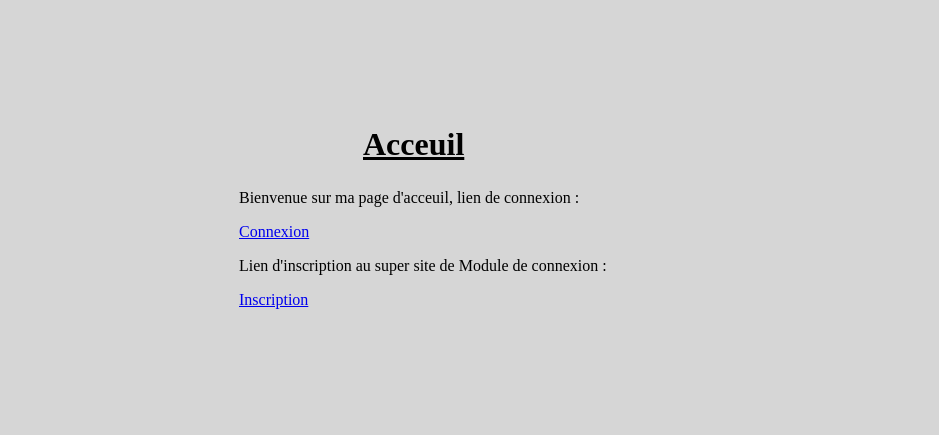
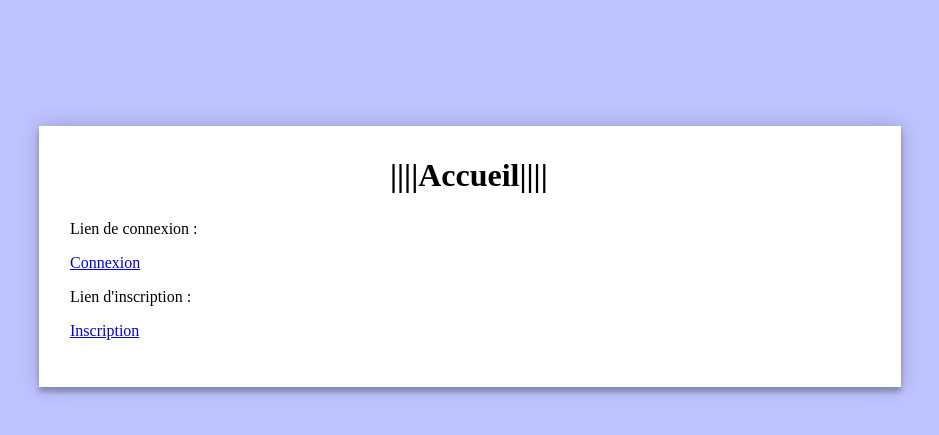
Before and after one commit to antonin-conrazier/module-connexion, a PHP site: page / in a window 1280 px wide. Shown: the top 435 px of the page, without its empty margins (201-1140 px from the left). Run offline with PHP 8.4, Linux system fonts and the light colour scheme.

Commit message:
Add files via upload

```diff
--- a/config.php
+++ b/config.php
@@ -1,5 +1,4 @@
 <?php
-
 return [
     // Configuration de la base de données
     'db_host' => 'localhost',
--- a/connexion.php
+++ b/connexion.php
@@ -1,7 +1,7 @@
 <?php
 
 session_start();
-if (isset($_POST["submit"])) {
+    if (isset($_POST["submit"])) {
     $connect = mysqli_connect("localhost", "root", "", "moduleconnexion");
     $request = "SELECT login, password FROM utilisateurs WHERE login = '" . $_POST["login"] . "'";
     $query = mysqli_query($connect, $request);
@@ -41,7 +41,7 @@ if (isset($_POST["submit"])) {
           </div>
 
 
-<p style='color:rgb(19, 25, 61)'><a href="inscription.php">Inscription</a></p>
+<p><a href="inscription.php">Inscription</a></p>
 
                 </form>
             </div>
--- a/index.css
+++ b/index.css
@@ -1,23 +1,45 @@
 body{
-    background: #d6d6d6;
+    background: #bec4ff;
 }
+
+#button{
+    background-color: rgb(37, 37, 37);
+    color: #ffffff;
+    border: 1px solid #000000;
+    padding: 14px 20px;
+    margin: 8px 0;
+    cursor: pointer;
+    width: 100%;
+}
+
 #container{
-    width:400px;
+    width:800px;
     margin:0 auto;
     margin-top:10%;
 }
 form {
     width:100%;
     padding: 30px;
-    border: 1px solid #f1f1f1;
+    border: 1px solid #ffffff;
     background: #fff;
     box-shadow: 0 0 20px 0 rgba(0, 0, 0, 0.2), 0 5px 5px 0 rgba(0, 0, 0, 0.24);
 }
 #container h1{
-    width: 38%;
+    width: 20%;
     margin: 0 auto;
     padding-bottom: 10px;
 }
+h2{
+    margin-left:47%;
+    padding-bottom: 55px;
+
+}
+
+.text{
+    margin-left:40%;
+    padding-bottom: 11px;
+}
+
 
 input[type=text], input[type=password], input[type=date] {
     width: 100%;
@@ -27,6 +49,8 @@ input[type=text], input[type=password], input[type=date] {
     border: 1px solid #ccc;
     box-sizing: border-box;
 }
+
+
 input[type=submit] {
     background-color: #131413;
     color: white;
--- a/index.php
+++ b/index.php
@@ -12,12 +12,20 @@
 <body>
 
 <div id="container">
-    <h1><u>Acceuil</u></h1>
-    <p>Bienvenue sur ma page d'acceuil, lien de connexion :</p>
+<form action="connexion.php" method="POST">
+
+    <h1>||||Accueil||||</h1>
+    <p>Lien de connexion :</p>
+    <div class='submit-connexion'>
     <p><a href=connexion.php>Connexion</a>
-    <p>Lien d'inscription au super site de Module de connexion :</p>
+    </div>
+    <div class='submit-connexion'>
+    <p>Lien d'inscription :</p>
     <p><a href=inscription.php>Inscription</a>
 </div>
+</form>
+</div>
+
 
 </body>
 </html>
--- a/inscription.php
+++ b/inscription.php
@@ -10,7 +10,7 @@ if (isset($_POST["regsubmit"])) {
         while ($i < count($result)) {
             if ($result[$i][1] == $_POST["login"]) {
                 $connectstate = false;
-                header("location:inscription.php");
+                header("location:livre-or\inscription.php");
                 break;
             }
             ++$i;
@@ -20,9 +20,9 @@ if (isset($_POST["regsubmit"])) {
             $name = $_POST['prenom'];
             $firstname = $_POST['nom'];
             $password = password_hash($_POST['password'], PASSWORD_DEFAULT);
-            $request = "INSERT INTO utilisateurs (`login`, `prenom`, `nom`, `password`) VALUES ('$login', '$name', '$firstname', '$password')";
+            $request =  "INSERT INTO utilisateurs (`login`, `prenom`, `nom`, `password`) VALUES ('$login', '$name', '$firstname', '$password')";
             var_dump(mysqli_query($connect, $request));
-            header("location:connexion.php");
+            header("refresh:3; url = connexion.php");
         }
 
     }
--- a/profil.php
+++ b/profil.php
@@ -40,7 +40,7 @@ foreach ($result as $row)
                     <label><b>Password</b></label>
                     <input type="password" placeholder="Entrer le mot de passe" name="password" required>
 
-                    <input type="submit" id='submit' name='submit' value='Modifier' >
+                    <input type="submit" id='submit' name='submit' value='Modifier'>
 
     </form>
     </div>
```
